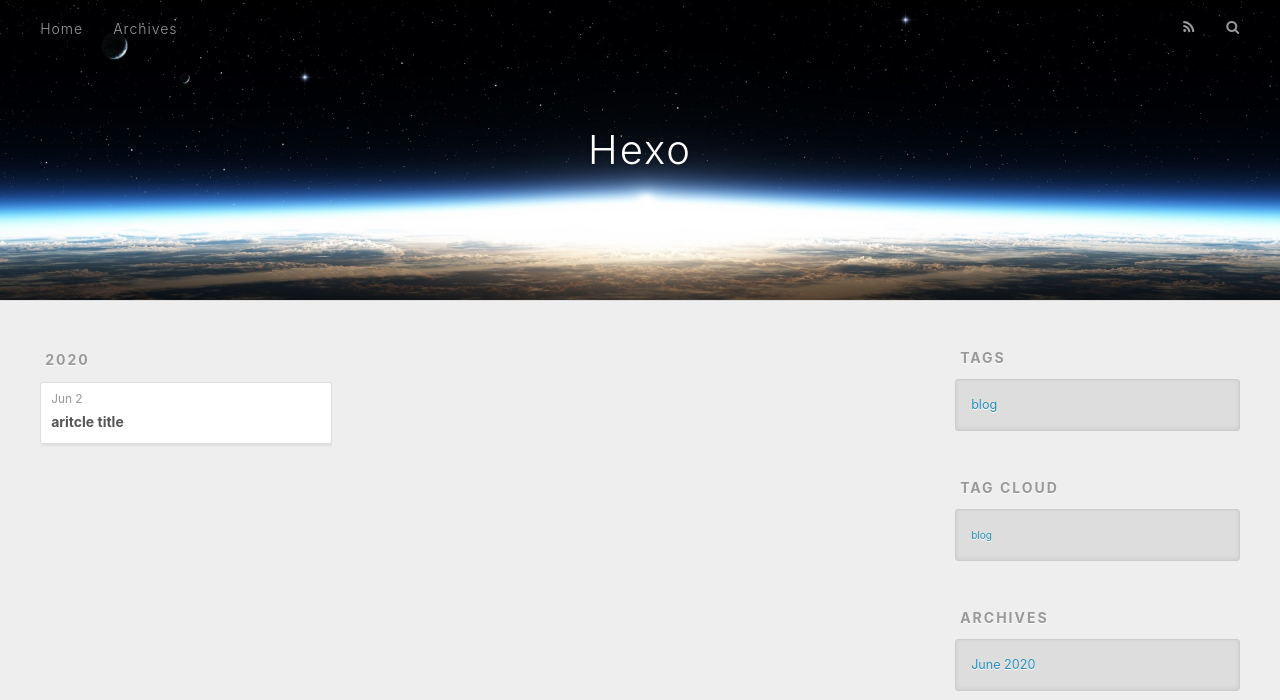
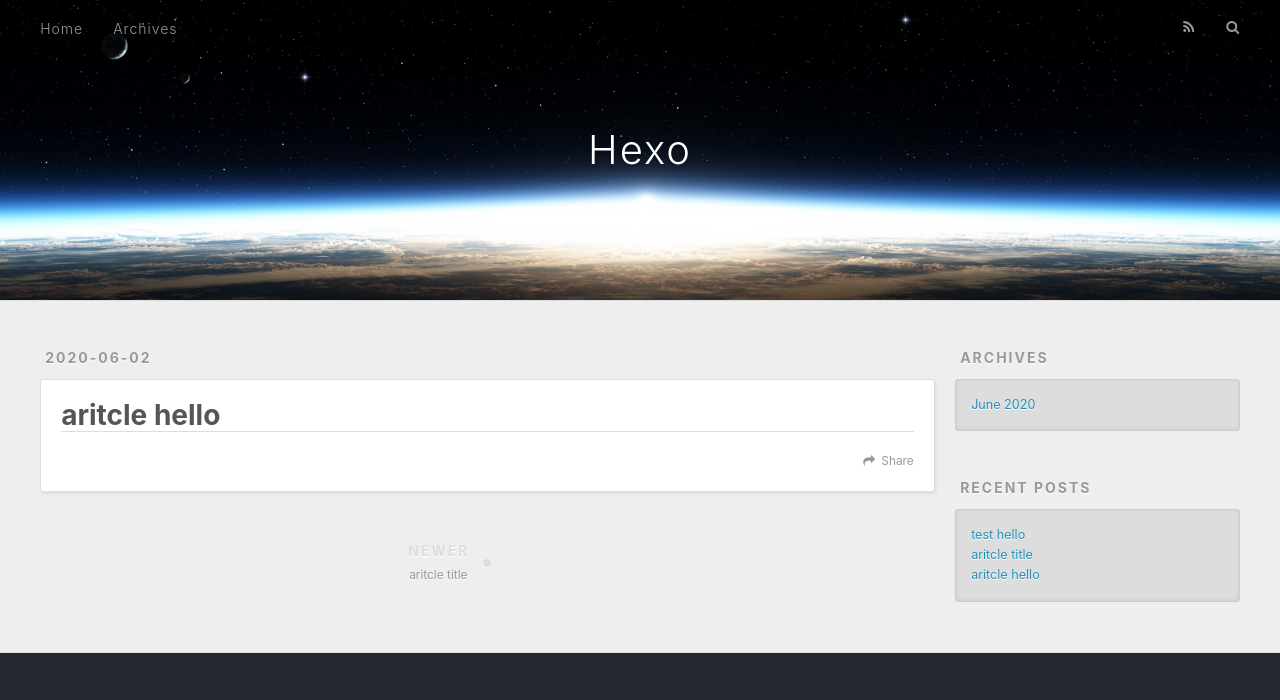
Before and after one commit to xuyiling/xuyiling.github.io, a plain HTML site: page 2020/06/02/aritcle-hello/index.html in a window 1280 px wide. Shown: the top 700 px of the page. Drawn offline with nearby package versions, Linux system fonts and the light colour scheme.

Commit message:
Site updated: 2020-06-02 18:58:47

```diff
--- a/tags/blog/index.html
+++ b/2020/06/02/aritcle-hello/index.html
@@ -5,13 +5,15 @@
 
 
 
-  <title>Tag: blog | Hexo</title>
+  <title>aritcle hello | Hexo</title>
   <meta name="viewport" content="width=device-width, initial-scale=1, maximum-scale=1">
-  <meta property="og:type" content="website">
-<meta property="og:title" content="Hexo">
-<meta property="og:url" content="http://yoursite.com/tags/blog/index.html">
+  <meta property="og:type" content="article">
+<meta property="og:title" content="aritcle hello">
+<meta property="og:url" content="http://yoursite.com/2020/06/02/aritcle-hello/index.html">
 <meta property="og:site_name" content="Hexo">
 <meta property="og:locale" content="en_US">
+<meta property="article:published_time" content="2020-06-02T05:54:24.000Z">
+<meta property="article:modified_time" content="2020-06-02T05:54:24.011Z">
 <meta property="article:author" content="John Doe">
 <meta name="twitter:card" content="summary">
 
@@ -62,40 +64,55 @@
   </div>
 </header>
       <div class="outer">
-        <section id="main">
+        <section id="main"><article id="post-aritcle-hello" class="article article-type-post" itemscope itemprop="blogPost">
+  <div class="article-meta">
+    <a href="/2020/06/02/aritcle-hello/" class="article-date">
+  <time datetime="2020-06-02T05:54:24.000Z" itemprop="datePublished">2020-06-02</time>
+</a>
+
+  </div>
+  <div class="article-inner">
+
+
+      <header class="article-header">
+
+
+    <h1 class="article-title" itemprop="name">
+      aritcle hello
+    </h1>
+
+
+      </header>
+
+    <div class="article-entry" itemprop="articleBody">
 
 
 
+    </div>
+    <footer class="article-footer">
+      <a data-url="http://yoursite.com/2020/06/02/aritcle-hello/" data-id="ckaxt6zcj0000rsu15t9y90v8" class="article-share-link">Share</a>
 
 
-
-      <section class="archives-wrap">
-        <div class="archive-year-wrap">
-          <a href="/archives/2020" class="archive-year">2020</a>
-        </div>
-        <div class="archives">
-
-    <article class="archive-article archive-type-post">
-  <div class="archive-article-inner">
-    <header class="archive-article-header">
-      <a href="/2020/06/02/aritcle-title/" class="archive-article-date">
-  <time datetime="2020-06-02T05:55:32.000Z" itemprop="datePublished">Jun 2</time>
-</a>
+    </footer>
+  </div>
 
 
-    <h1 itemprop="name">
-      <a class="archive-article-title" href="/2020/06/02/aritcle-title/">aritcle title</a>
-    </h1>
+<nav id="article-nav">
+
+    <a href="/2020/06/02/aritcle-title/" id="article-nav-newer" class="article-nav-link-wrap">
+      <strong class="article-nav-caption">Newer</strong>
+      <div class="article-nav-title">
+
+          aritcle title
+
+      </div>
+    </a>
 
 
-    </header>
-  </div>
-</article>
+</nav>
 
 
-    </div></section>
-
-
+</article>
 
 </section>
 
@@ -105,22 +122,8 @@
 
 
 
-  <div class="widget-wrap">
-    <h3 class="widget-title">Tags</h3>
-    <div class="widget">
-      <ul class="tag-list" itemprop="keywords"><li class="tag-list-item"><a class="tag-list-link" href="/tags/blog/" rel="tag">blog</a></li></ul>
-    </div>
-  </div>
 
 
-
-
-  <div class="widget-wrap">
-    <h3 class="widget-title">Tag Cloud</h3>
-    <div class="widget tagcloud">
-      <a href="/tags/blog/" style="font-size: 10px;">blog</a>
-    </div>
-  </div>
 
 
 
@@ -145,6 +148,10 @@
 
           <li>
             <a href="/2020/06/02/aritcle-title/">aritcle title</a>
+          </li>
+
+          <li>
+            <a href="/2020/06/02/aritcle-hello/">aritcle hello</a>
           </li>
 
       </ul>
```
Also changed, not shown: 2020/06/02/aritcle-title/index.html (+12 -22 lines), 2020/06/02/test-hello/index.html (+4 -14 lines), archives/2020/06/index.html (+23 -14 lines), archives/2020/index.html (+23 -14 lines), archives/index.html (+23 -14 lines), index.html (+40 -16 lines), 1 other file.
